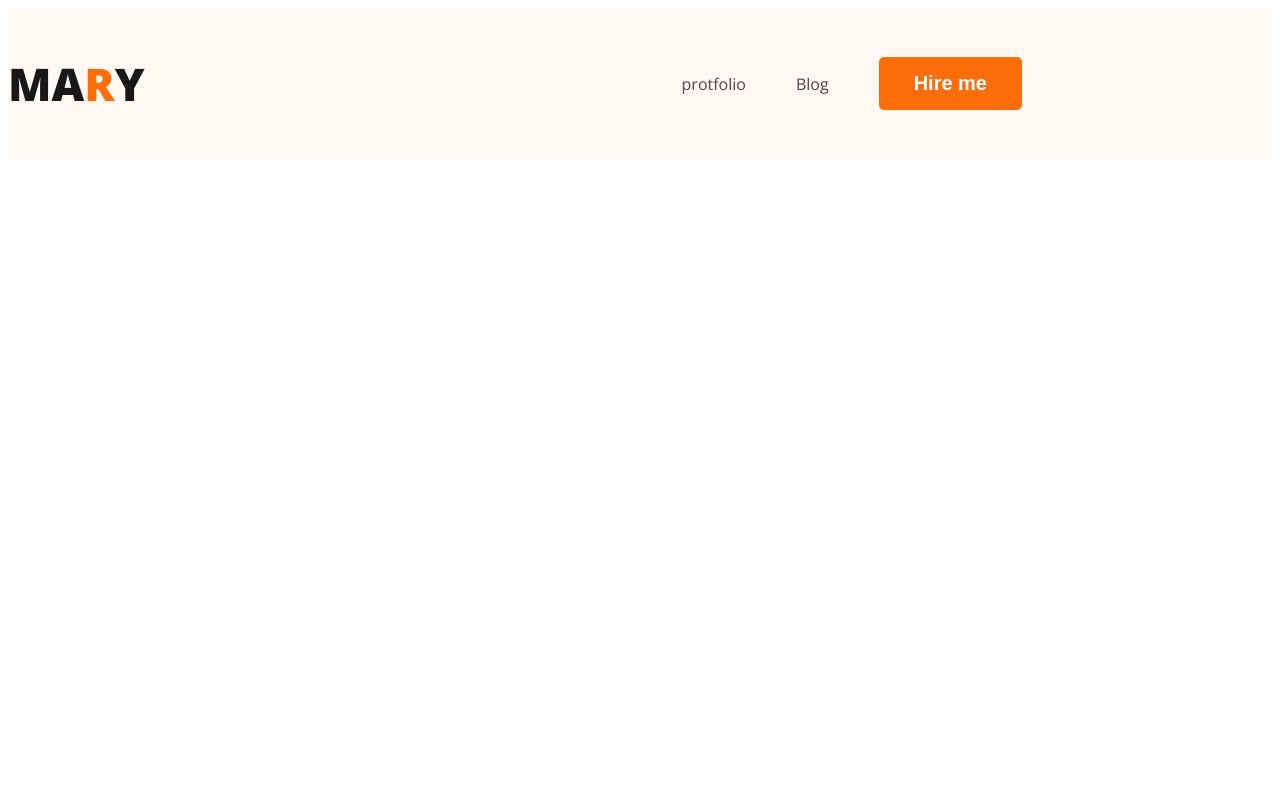
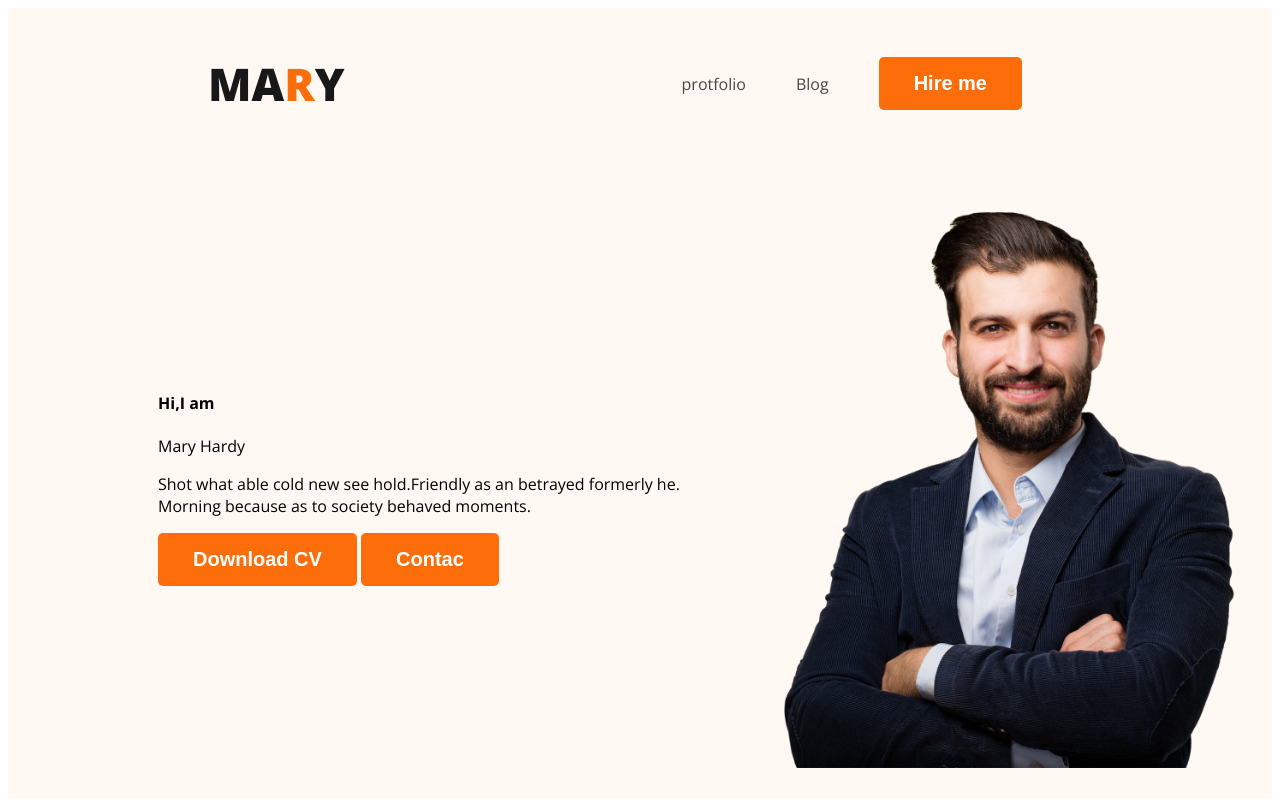
Before and after one commit to mhrhabib2004/web-developer-portfolio, a plain HTML site: page index.html in a window 1280 px wide. Drawn offline with nearby package versions, Linux system fonts and the light colour scheme.

Commit message:
added img and content

```diff
--- a/index.html
+++ b/index.html
@@ -21,7 +21,17 @@
                 <li><button class="btn-primary">Hire me</button></li>
             </ul>
         </nav>
-        <div class="baner"> </div>
+        <div class="banner">
+        <div class="banner-content">
+            <h4 class="banner-greeting">Hi,I am</h4>
+            <h1b class="banner-titel">Mary Hardy</h1>
+            <p>Shot what able cold new see hold.Friendly as an betrayed formerly he. Morning because as to society behaved moments.</p>
+            <button class="btn-primary">Download CV</button>
+            <button class="btn-primary">Contac</button>
+        </div>
+        <img class="profile-pic" src="images/hardy.png" alt="">
+
+        </div>
 
     </header>
     <main>
--- a/styles/styles.css
+++ b/styles/styles.css
@@ -24,6 +24,7 @@ nav{
     display: flex;
     justify-content: space-between;
     align-items: center;
+    margin:0px 200px; ;
 }
 
 
@@ -36,7 +37,7 @@ font-weight: 800;
 nav > ul{
     display: flex;
     align-items: center;
-    margin: 0 200px;
+
 }
 nav li{
     list-style: none;
@@ -49,7 +50,15 @@ nav a {
 /* header relatad style */
 .header{
     background-color: #FFF8F3;
+
 }
 .banner{
     padding: 30px 30px 30px 150px;
+    display: flex;
+    align-items: center;
 }
+
+.banner .profile-pic{
+width: 500px;
+
+}
```
